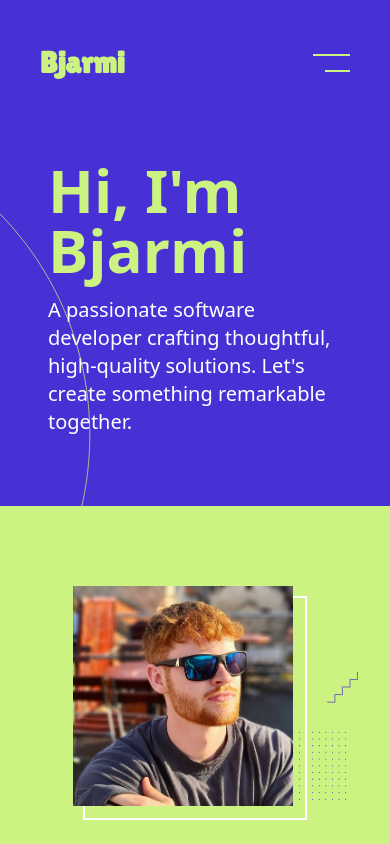
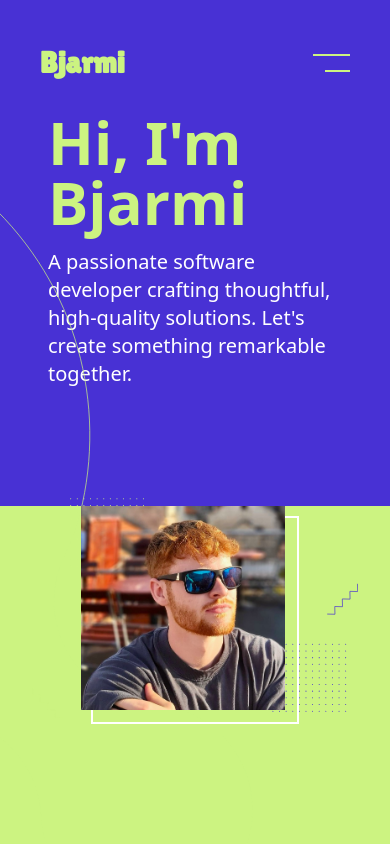
Before and after one commit to Bjarmi01/my-portfolio, a Next.js app: page / in a window 390 px wide. Built offline with nearby package versions, Linux system fonts and the light colour scheme.

Commit message:
updated mobile layout

```diff
--- a/src/app/sections/AboutSection.tsx
+++ b/src/app/sections/AboutSection.tsx
@@ -33,7 +33,7 @@ export default function AboutSection() {
         {/* Left Side */}
         <div className="text-left mb-4 md:mb-0">
         <h1
-            className={`text-4xl md:text-6xl pb-4 text-[#4831d4] font-bold transform transition-all duration-700 ease-in-out delay-300 ${
+            className={`text-4xl md:text-6xl pb-1 md:pb-4 text-[#4831d4] font-bold transform transition-all duration-700 ease-in-out delay-300 ${
               isVisible ? 'opacity-100 translate-y-0' : 'opacity-0 translate-y-10'
             }`}
           >
@@ -59,14 +59,14 @@ export default function AboutSection() {
       </div>
 
       {/* Second Row */}
-      <div className="flex flex-col-reverse md:flex-row justify-between items-center w-full mt-12">
+      <div className="flex flex-col-reverse md:flex-row justify-between items-center w-full mt-6 md:mt-12">
         <div className="hidden md:block ml-10">
           <svg xmlns="http://www.w3.org/2000/svg" width="275" height="143" viewBox="0 0 325 193" data-shape="true" aria-hidden="true" id="cs-pattern-left"><path fill="none" stroke="#4831d4" strokeMiterlimit="50" strokeWidth="2" d="M17.053 9.57a7.891 7.891 0 11-15.782 0 7.891 7.891 0 0115.782 0zM45.122 9.57a7.891 7.891 0 11-15.782 0 7.891 7.891 0 0115.782 0zM73.19 9.57a7.891 7.891 0 11-15.781 0 7.891 7.891 0 0115.782 0zM101.26 9.57a7.891 7.891 0 11-15.782 0 7.891 7.891 0 0115.782 0zM129.329 9.57a7.891 7.891 0 11-15.783 0 7.891 7.891 0 0115.783 0zM238.083 103.963v0l-.561 22.259v0l22.259-.561v0l-.561 22.258v0l22.259-.56v0l-.561 22.258v0l22.259-.56v0l-.559 22.26v0l22.26-.56v0"></path></svg>
         </div>
         {/* Right Side */}
         <div className="text-left md:ml-12">
         <h1
-            className={`text-4xl md:text-6xl pb-4 text-[#4831d4] font-bold transform transition-all duration-700 ease-in-out delay-300 ${
+            className={`text-4xl md:text-6xl pb-1 md:pb-4 text-[#4831d4] font-bold transform transition-all duration-700 ease-in-out delay-300 ${
               isVisible ? 'opacity-100 translate-y-0' : 'opacity-0 translate-y-10'
             }`}
           >
--- a/src/app/sections/ExperienceSection.tsx
+++ b/src/app/sections/ExperienceSection.tsx
@@ -69,14 +69,14 @@ export default function ExperienceSection() {
         </p>
 
         <h3
-          className={`text-white text-xl md:text-3xl md:max-w-[750px] leading-relaxed mt-4 transform transition-all duration-500 ease-in-out delay-700 ${
+          className={`hidden md:flex text-white text-xl md:text-3xl md:max-w-[750px] leading-relaxed mt-4 transform transition-all duration-500 ease-in-out delay-700 ${
             isVisible ? 'opacity-100 translate-y-0' : 'opacity-0 translate-y-10'
           }`}
         >
           Stokkur: Agile Development
         </h3>
         <p
-          className={`text-white text-md md:text-xl md:max-w-[750px] leading-relaxed transform transition-all duration-500 ease-in-out delay-700 ${
+          className={`hidden md:flex text-white text-md md:text-xl md:max-w-[750px] leading-relaxed transform transition-all duration-500 ease-in-out delay-700 ${
             isVisible ? 'opacity-100 translate-y-0' : 'opacity-0 translate-y-10'
           }`}
         >
--- a/src/app/sections/HeroSection.tsx
+++ b/src/app/sections/HeroSection.tsx
@@ -3,7 +3,7 @@ import Image from 'next/image';
 export default function HeroSection() {
   return (
     <section id="section1" className="relative h-full md:h-[90%] w-full custom-mobile-gradient md:custom-gradient z-0 overflow-hidden">
-      <div className="container mx-auto flex flex-col md:flex-row items-center justify-normal md:justify-center md:px-16 h-full px-8 mt-40 md:mt-5">
+      <div className="container mx-auto flex flex-col md:flex-row items-center justify-normal md:justify-center md:px-16 h-full px-8 mt-28 md:mt-5">
         {/* Text Section */}
         <div className="w-full md:w-2/5 text-left px-4 md:p-0">
           <h1 className="text-6xl md:text-8xl font-bold text-[#ccf381] mb-4 leading-none">
@@ -15,9 +15,9 @@ export default function HeroSection() {
         </div>
 
         {/* Image Section */}
-        <div className="relative w-full md:w-3/5 flex items-center pt-40 md:py-0 justify-center">
+        <div className="relative w-full md:w-3/5 flex items-center pt-32 md:py-0 justify-center">
           <div className="relative z-10">
-            <div className="w-56 h-56 md:w-96 md:h-96 border-2 border-white">
+            <div className="w-52 h-52 md:w-96 md:h-96 border-2 border-white">
               <Image
                 src="/images/handsome.jpeg"
                 alt="My Photo"
```
